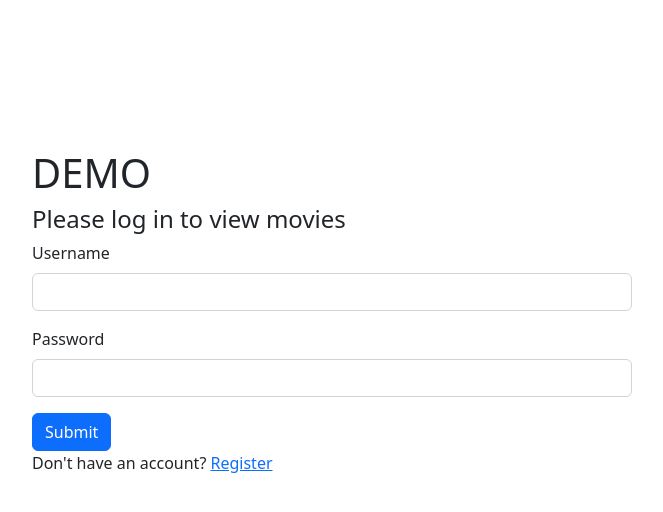
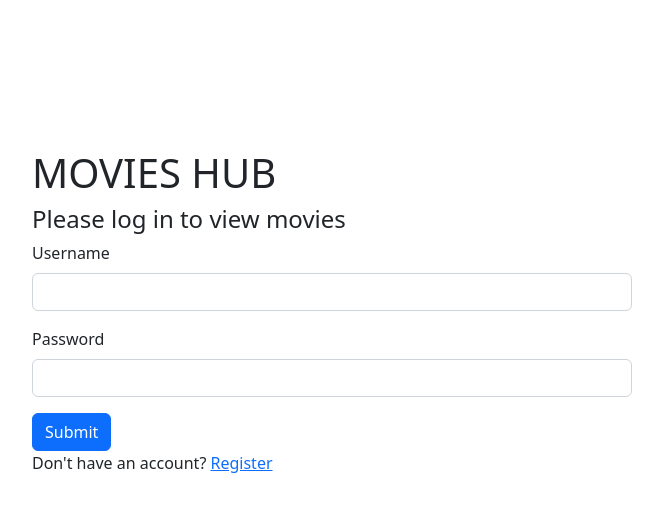
Before and after one commit to maame12/correct-website-clone, a Django app: page / in a window 1280 px wide. Shown: the top 512 px of the page, without its empty margins (308-971 px from the left). Run offline with Django 4.2, Linux system fonts and the light colour scheme.

Commit message:
Update login_register.html

```diff
--- a/chunks/templates/chunks/login_register.html
+++ b/chunks/templates/chunks/login_register.html
@@ -39,7 +39,7 @@
             {% if page == 'login' %}
            <form method='post' class="form">
                 {% csrf_token %}
-               <h1>DEMO</h1>
+               <h1>MOVIES HUB</h1>
                <h4>Please log in to view movies</h4>
               <div class="mb-3">
                   <label for="exampleInputEmail1" class="form-label">Username</label>
```
